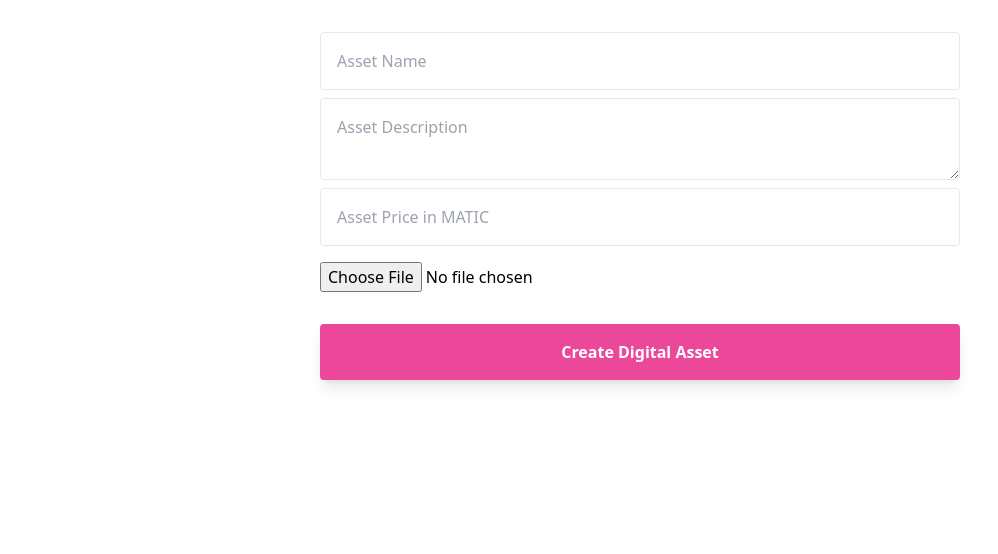
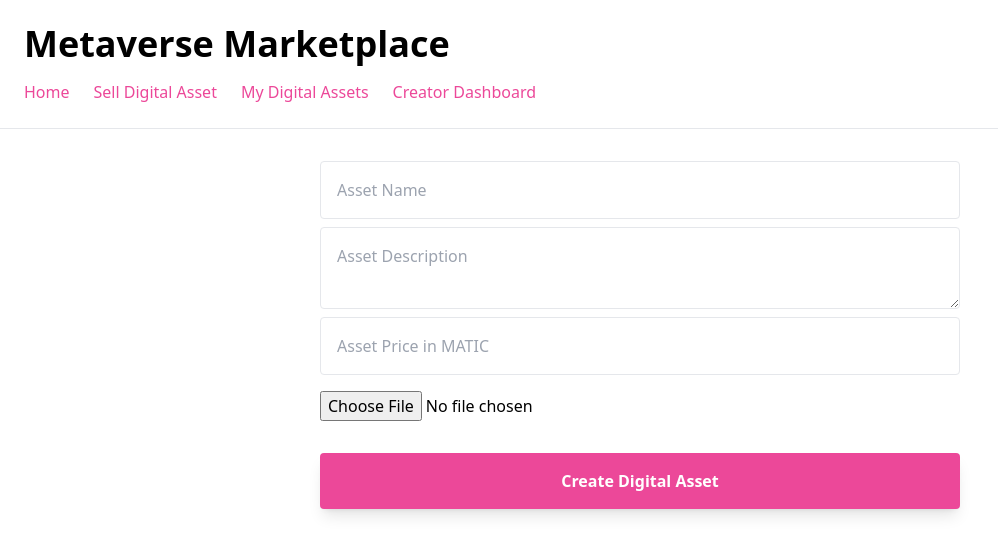
Before and after one commit to js8developer/minty, a Next.js app: page /create-item in a window 1280 px wide. Shown: the top 554 px of the page, without its empty margins (0-998 px from the left). Built offline with nearby package versions, Linux system fonts and the light colour scheme; what ipfs-http-client would draw is missing.

Commit message:
Create _app.js navigation bar & components

```diff
--- a/pages/_app.js
+++ b/pages/_app.js
@@ -1,7 +1,41 @@
 import '../styles/globals.css'
+import Link from 'next/link'
+
+// border-b p-6 = border bottom, padding 6
 
 function MyApp({ Component, pageProps }) {
-  return <Component {...pageProps} />
+  return (
+    <div>
+      <nav className="border-b p-6">
+        <p className="text-4xl font-bold">Metaverse Marketplace</p>
+        <div className='flex mt-4'>
+            <Link href="/">
+              <a className='mr-6 text-pink-500'>
+                Home
+              </a>
+            </Link>
+            <Link href="/create-item">
+              <a className='mr-6 text-pink-500'>
+                Sell Digital Asset
+              </a>
+            </Link>
+            <Link href="/my-assets">
+              <a className='mr-6 text-pink-500'>
+                My Digital Assets
+              </a>
+            </Link>
+            <Link href="/creator-dashboard">
+              <a className='mr-6 text-pink-500'>
+                Creator Dashboard
+              </a>
+            </Link>
+        </div>
+      </nav>
+      <Component {...pageProps} />
+    </div>
+
+  )
+
 }
 
 export default MyApp
```
